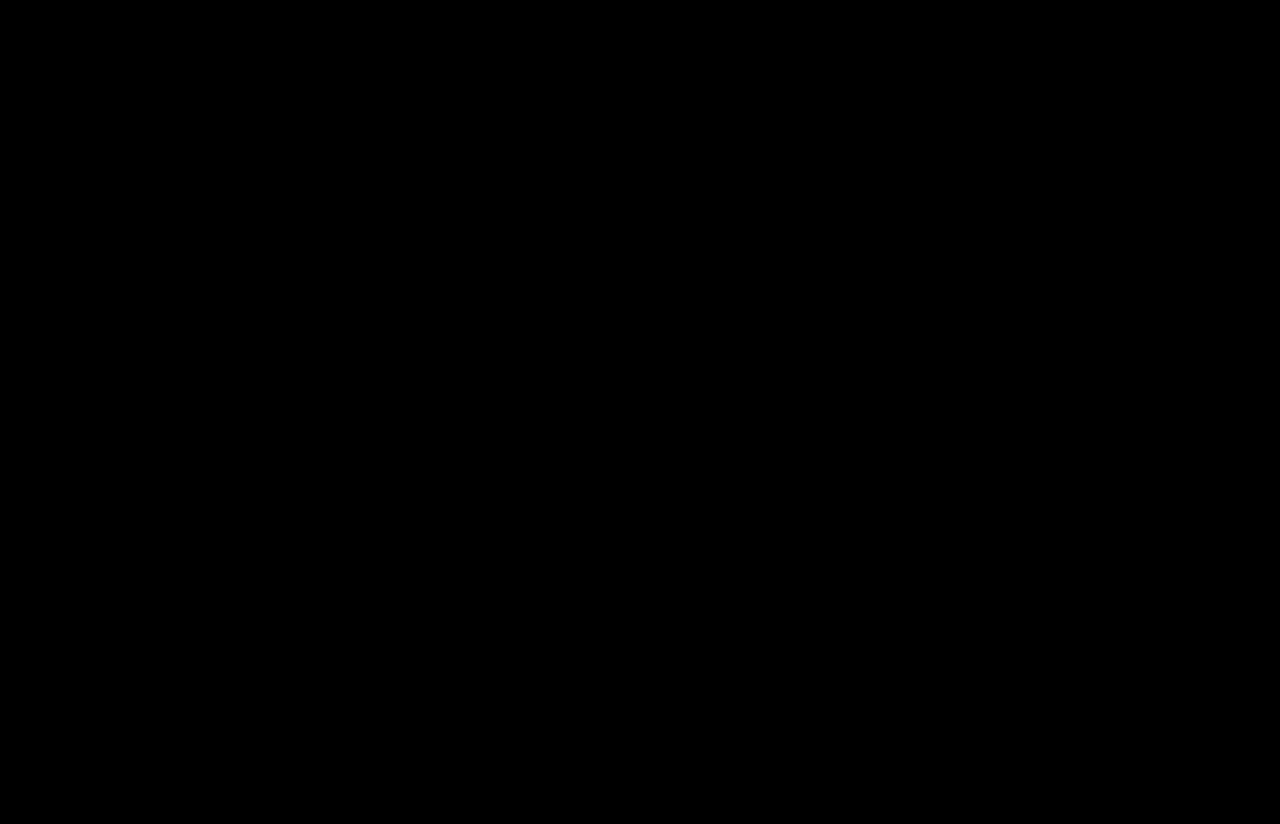
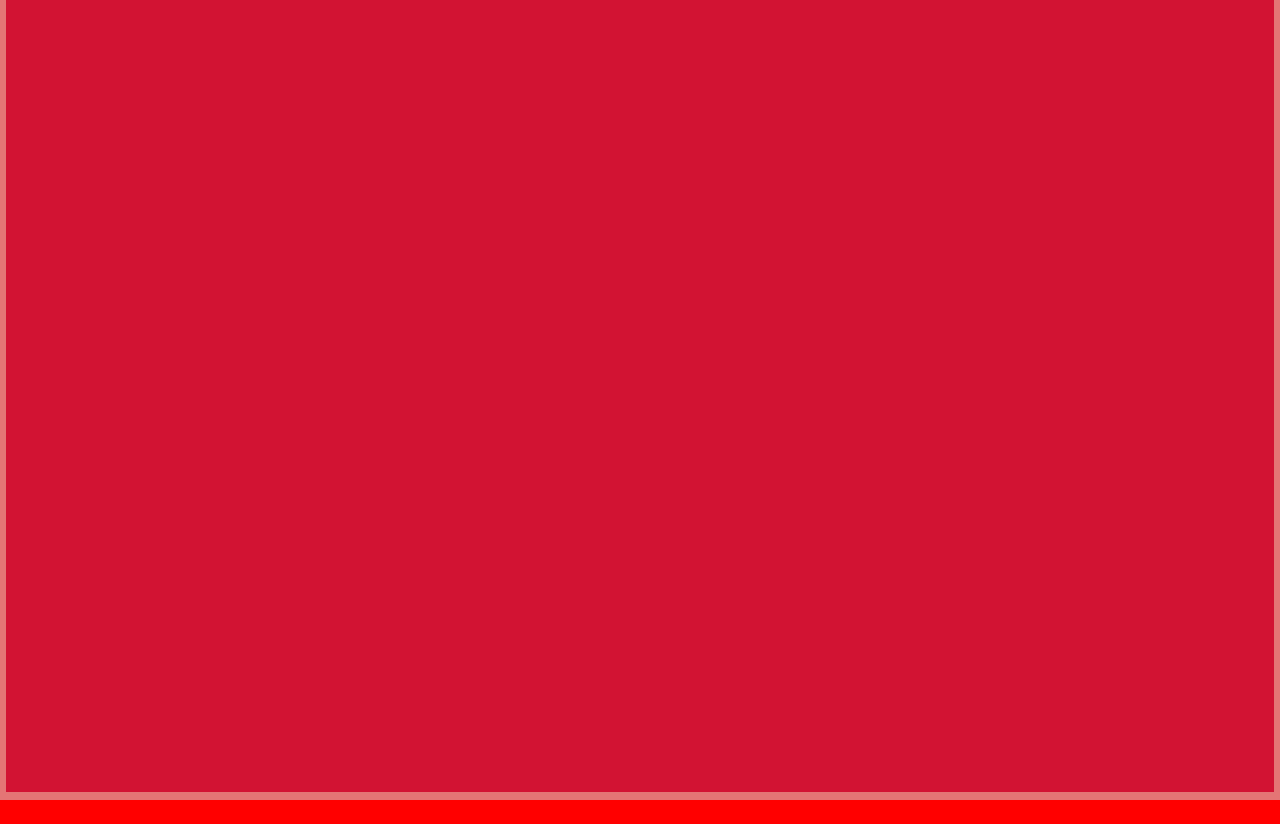
Before and after one commit to Arewa100/youtube, a React (Vite) app: page / in a window 1280 px wide. After the commit the page ends 800 px from the top, so only its background shows below. Built offline with nearby package versions, Linux system fonts and the light colour scheme.

Commit message:
navBar update

```diff
--- a/src/App.css
+++ b/src/App.css
@@ -1,9 +1,8 @@
 #root {
-  width: 95vw;
-  height: 95vh;
-  margin: 0 auto;
-  padding: 2rem;
+  width: 100vw;
+  height: 100vh;
+  margin: auto;
   text-align: center;
-  background-color: black;
-  /* opacity: 20%; */
+  background-color: rgb(228, 117, 117);
+
 }
--- a/src/App.jsx
+++ b/src/App.jsx
@@ -1,10 +1,14 @@
 import './App.css'
+import { createBrowserRouter, RouterProvider } from 'react-router-dom'
+import routes from './routes/routes'
 
+
+const router = createBrowserRouter([...routes])
 function App() {
 
   return (
     <>
-
+     <RouterProvider router={router}/>
     </>
   )
 }
--- /dev/null
+++ b/src/components/home.jsx
@@ -0,0 +1,13 @@
+import style from '../styles/home.module.css'
+
+const Home = ()=> {
+    return(
+        <>
+        <div className={style.mainWrapper}>
+
+        </div>
+        </>
+    )
+}
+
+export default Home;
--- a/src/index.css
+++ b/src/index.css
@@ -2,3 +2,7 @@
   margin: 0;
   padding: 0;
 }
+
+body {
+  background-color: red;
+}
--- /dev/null
+++ b/src/styles/home.module.css
@@ -0,0 +1,11 @@
+* {
+    margin: 0;
+    padding: 0;
+}
+
+.mainWrapper {
+    width: 99vw;
+    height: 99vh;
+    margin: auto;
+    background-color: rgb(210, 19, 51);
+}
--- a/src/styles/navBar.module.css
+++ b/src/styles/navBar.module.css
@@ -0,0 +1,5 @@
+.navBar {
+    width: 1440px;
+    height: 20px;
+    background-color: red;
+}
```
Also changed, not shown: src/components/navBar.jsx (+7 -1 lines), src/routes/routes.jsx (added, +12 -0 lines).
